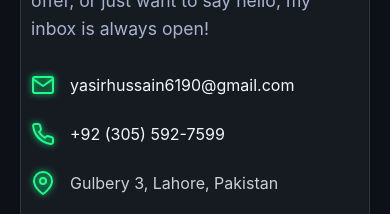
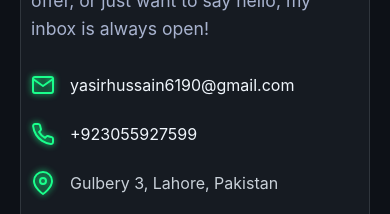
Before and after one commit to YasirHussain1272/yasir-hussain-portfolio, a React (Vite) app: page / in a window 390 px wide. Shown: the part 8500-8714 px from the top of the page. Built offline with nearby package versions, Linux system fonts and the light colour scheme.

Commit message:
Update phone number format in Contact component

```diff
--- a/src/components/Contact/Contact.jsx
+++ b/src/components/Contact/Contact.jsx
@@ -102,7 +102,7 @@ const Contact = () => {
                     </div>
                     <div className="detail-item">
                         <FiPhone className="detail-icon" />
-                        <a href="tel:+923055927599">+92 (305) 592-7599</a>
+                        <a href="tel:+923055927599">+923055927599</a>
                     </div>
                     <div className="detail-item">
                         <FiMapPin className="detail-icon" />
```
